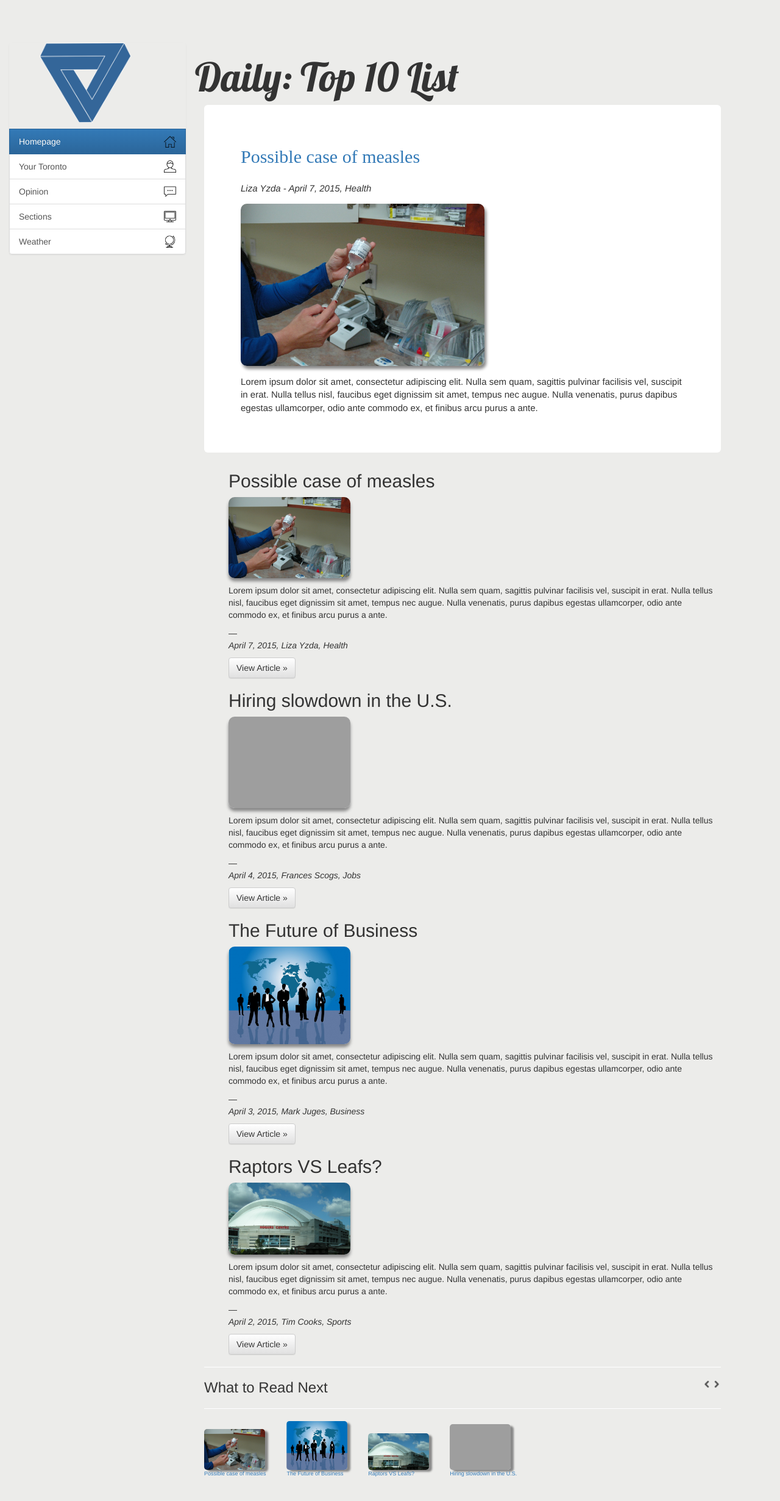
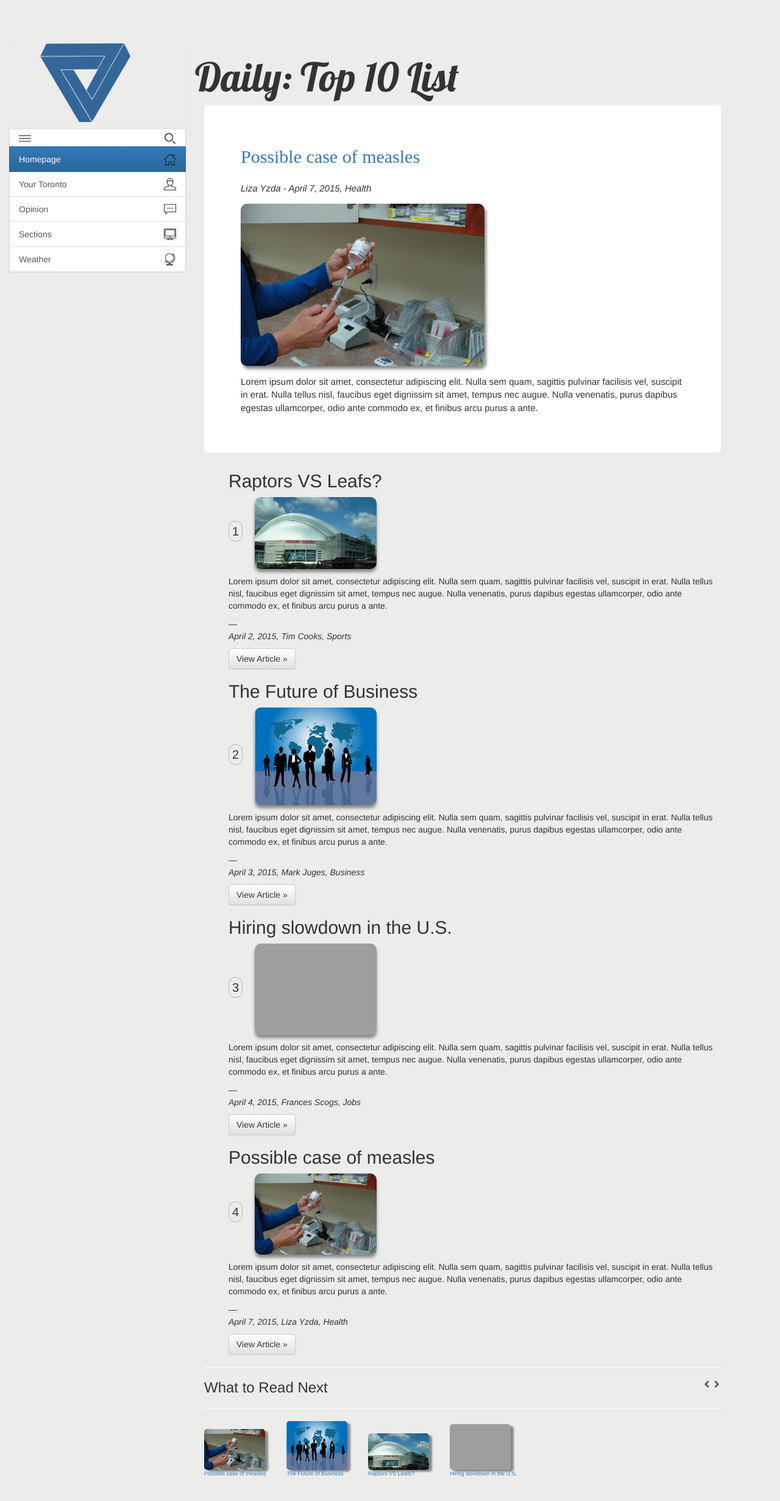
Before and after one commit to azmatzuberi/gale-interview-assignment, a Django app: page /daily/ in a window 1280 px wide. Shown: the top 2461 px of the page at 61% size. Run offline with Django 3.2, Linux system fonts and the light colour scheme; data comes from the database, SQL or seed files in the repository; some libraries are stand-ins or nearby versions; grey boxes are pictures that could not be loaded.

Commit message:
Second commit

```diff
--- a/mysite/daily/models.py
+++ b/mysite/daily/models.py
@@ -1,7 +1,6 @@
+# Imports
 from django.db import models
-
 import datetime
-
 from django.db import models
 from django.utils import timezone
 
@@ -9,6 +8,7 @@ import os
 
 # Create your models here.
 class Article(models.Model):
+	# Article properties
 	title = models.CharField(max_length=100, unique=True)
 	author = models.CharField(max_length=100, unique=True)
 	publ_date = models.DateField('date published')
@@ -16,8 +16,10 @@ class Article(models.Model):
 	text = models.TextField()
 	image = models.ImageField(upload_to='articles', blank=True, null=True)
 
+	#String method returning object
 	def __str__(self):
 		return self.title
 
+	#This is in reference to the admin section of django
 	def was_published_recently(self):
 		return self.pub_date >= timezone.now() - datetime.timedelta(days=1)
--- a/mysite/daily/static/daily/style.css
+++ b/mysite/daily/static/daily/style.css
@@ -2,19 +2,24 @@
 @import url(http://fonts.googleapis.com/css?family=Lobster);
 
 /*Custom Stylesheet*/
+
+/*Background Color*/
 body {
 	background-color: #ECECEA !important;
 }
 
+/*Title Heading of Website*/
 html body div.container h1 {
 	font-size: 65px;
 	font-family: 'Lobster', cursive !important;
 }
 
+/*Preview Section Heading*/
 div.jumbotron h1 a {
 	font-family: 'Lora', serif;
 }
 
+/*Preview Section Background Color and Image*/
 .jumbotron {
 	background-color: white !important;
 }
@@ -30,6 +35,9 @@ div.jumbotron h1 a {
 	font-size: 15px !important;
 }
 
+/*Navigation*/
+
+/*Logo*/
 #logo {
 	width: 200px;
 	padding-left: 50px;
@@ -41,18 +49,53 @@ div.jumbotron h1 a {
 	float: right;
 }
 
+#hamburger-id {
+	height: 30px;
+}
+
+#hamburger {
+	float: left;
+}
+
+#search {
+	float: right;
+	margin-top: -5px;
+}
+
 div.col-xs-12.col-sm-9 div.jumbotron h1 {
 	font-size: 30px;
+}
+
+ol {
+	counter-reset: my-badass-counter;
 }
 
 ol.hp-articles li {
 	list-style: none;
 }
 
+/*Ordered List Styling*/
+ol.hp-articles li:before {
+	content: counter(my-badass-counter);
+	counter-increment: my-badass-counter;
+	font-size: 20px;
+	border: 1px solid gray;
+	border-style: dotted;
+	padding: 5px;
+	/* Safari 3-4, iOS 1-3.2, Android 1.6- */
+  	-webkit-border-radius: 20px;
+	/* Firefox 1-3.6 */
+	-moz-border-radius: 20px;
+	/* Opera 10.5, IE 9, Safari 5, Chrome, Firefox 4, iOS 4, Android 2.1+ */
+	border-radius: 20px;
+}
+
+/*Ordered List Images*/
 img.hp-images {
 	width: 200px;
 	border-radius: 10px;
 	box-shadow: 0px 5px 5px #888888;
+	margin-left: 20px
 }
 
 .blurb {
@@ -62,6 +105,8 @@ img.hp-images {
 .article_info {
 	font-style: italic;
 }
+
+/*Read Next Section*/
 
 #rd-nxt {
 	display: inline;
@@ -104,12 +149,14 @@ hr {
 	box-shadow: 10px 10px 5px #888888;
 }
 
+/*Paragraph Styling*/
 .detail-p {
 	padding-top: 10px;
 	padding-right: 10px;
 	text-align: justify;
 }
 
+/*Drop Letter*/
 #first-p:first-letter {
 	float: left;
 	color: #003399;
@@ -121,6 +168,7 @@ hr {
 	font-family: 'Lobster', cursive;
 }
 
+/*Nexus Ad Image*/
 #nexus {
 	width: 350px;
 	border: solid 1px gray;
@@ -128,6 +176,7 @@ hr {
 	margin-left: 10px;
 }
 
+/*Responsive Configuration*/
 @media (max-width: 600px) {
 	#logo {
 		margin-left: 70px;
--- a/mysite/daily/templates/daily/index.html
+++ b/mysite/daily/templates/daily/index.html
@@ -1,24 +1,24 @@
 <!DOCTYPE html>
 <html lang="en">
   <head>
+    <!-- Character Set Declaration -->
     <meta charset="utf-8">
     <meta http-equiv="X-UA-Compatible" content="IE=edge">
+    <!-- Responsive Declaration -->
     <meta name="viewport" content="width=device-width, initial-scale=1">
-    <!-- The above 3 meta tags *must* come first in the head; any other head content must come *after* these tags -->
-    <meta name="description" content="">
-    <meta name="author" content="">
-    <link rel="icon" href="../../favicon.ico">
+    <meta name="description" content="Sample Project">
+    <meta name="author" content="Azmat Zuberi">
     <title>Daily Newspaper</title>
+    <!-- Django Static File Load -->
     {% load staticfiles %}
-    <!-- Bootstrap core CSS -->
-    <!-- <link href="../../dist/css/bootstrap.min.css" rel="stylesheet"> -->
-    <!-- Custom styles for this template -->
+    <!-- Bootstrap CSS - CDNs are referenced at the bootom of page -->
+    <!-- Template Stylesheet -->
     <link href="{% static 'daily/offcanvas.css' %}" rel="stylesheet">
+    <!-- My Own  Custom Stylesheet -->
     <link href="{% static 'daily/style.css' %}" rel="stylesheet">
     <!-- Just for debugging purposes. Don't actually copy these 2 lines! -->
     <!--[if lt IE 9]><script src="../../assets/js/ie8-responsive-file-warning.js"></script><![endif]-->
     <!--<script src="../../assets/js/ie-emulation-modes-warning.js"></script>-->
-
     <!-- HTML5 shim and Respond.js for IE8 support of HTML5 elements and media queries -->
     <!--[if lt IE 9]>
       <script src="https://oss.maxcdn.com/html5shiv/3.7.2/html5shiv.min.js"></script>
@@ -26,9 +26,11 @@
     <![endif]-->
   </head>
   <body>
+    <!-- Side Navigation -->
     <div class="col-xs-6 col-sm-3 sidebar-offcanvas" id="sidebar">
       <div class="list-group">
         <img id="logo" src="/media/articles/logo.png">
+        <a href="" id="hamburger-id" class="list-group-item"><img id="hamburger" src="/media/articles/hamburger.png" alt="menu"><img id="search" src="/media/articles/search.png" alt="search"></a>
         <a href="/daily/" class="list-group-item active"><img src="/media/articles/home.png" alt="home">Homepage</a>
         <a href="#" class="list-group-item"><img src="/media/articles/toronto.png" alt="toronto">Your Toronto</a>
         <a href="#" class="list-group-item"><img src="/media/articles/opinion.png" alt="opinion">Opinion</a>
@@ -36,11 +38,13 @@
         <a href="#" class="list-group-item"><img src="/media/articles/weather.png" alt="weather">Weather</a>
       </div>
     </div><!--/.sidebar-offcanvas-->
+    <!-- Main Container -->
     <div class="container">
     <h1>Daily: Top 10 List</h1>
       <div class="row row-offcanvas row-offcanvas-right">
         <div class="col-xs-12 col-sm-9">
           <p class="pull-right visible-xs"></p>
+          <!-- Preview Section - Article at random -->
           <div class="jumbotron">
             {% for article in preview_article %}
               <h1><a href="{% url 'detail' article_id=article.pk %}">{{ article.title }}</a></h1>
@@ -49,6 +53,7 @@
               <p>Lorem ipsum dolor sit amet, consectetur adipiscing elit. Nulla sem quam, sagittis pulvinar facilisis vel, suscipit in erat. Nulla tellus nisl, faucibus eget dignissim sit amet, tempus nec augue. Nulla venenatis, purus dapibus egestas ullamcorper, odio ante commodo ex, et finibus arcu purus a ante.</p>
             {% endfor %}
           </div>
+          <!-- Order List of Article -->
           <ol class="hp-articles">
             {% for my_article in my_article_list %}
               <h2>{{ my_article.title }}</h2>
@@ -57,10 +62,12 @@
             {% endfor %}
           </ol>
           <hr>
+          <!-- What to Read Next Section -->
           <h3  id="rd-nxt">What to Read Next</h3>
           <img id="right" class="arrows" src="/media/articles/right.png" alt="right">
           <img id="left" class="arrows" src="/media/articles/left.png" alt="left">
           <hr>
+          <!-- List of Random Articles -->
           <ul class="read-next">
           {% for article in read_next_articles %}
             <li class="read-next-block"><a href="{% url 'detail' article_id=article.pk %}">
@@ -69,7 +76,6 @@
             </li>
           {% endfor %}
           </ul>
-
           <footer>
             <p>&copy; Daily Newspaper - By Azmat</p>
           </footer>
@@ -80,18 +86,12 @@
     ================================================== -->
     <!-- Placed at the end of the document so the pages load faster -->
     <script src="https://ajax.googleapis.com/ajax/libs/jquery/1.11.2/jquery.min.js"></script>
-    <!--<script src="../../dist/js/bootstrap.min.js"></script>-->
-
     <!-- IE10 viewport hack for Surface/desktop Windows 8 bug -->
-    <!--<script src="../../assets/js/ie10-viewport-bug-workaround.js"></script>
-
     <script src="offcanvas.js"></script>-->
     <!-- Latest compiled and minified CSS -->
     <link rel="stylesheet" href="https://maxcdn.bootstrapcdn.com/bootstrap/3.3.4/css/bootstrap.min.css">
-
     <!-- Optional theme -->
     <link rel="stylesheet" href="https://maxcdn.bootstrapcdn.com/bootstrap/3.3.4/css/bootstrap-theme.min.css">
-
     <!-- Latest compiled and minified JavaScript -->
     <script src="https://maxcdn.bootstrapcdn.com/bootstrap/3.3.4/js/bootstrap.min.js"></script>
   </body>
--- a/mysite/daily/urls.py
+++ b/mysite/daily/urls.py
@@ -8,4 +8,3 @@ urlpatterns = patterns('',
     # /dilay/3/
     url(r'^(?P<article_id>\d+)/$', views.detail, name='detail'),
     )
-# urlpatterns += staticfiles_urlpatterns()
--- a/mysite/daily/views.py
+++ b/mysite/daily/views.py
@@ -1,11 +1,15 @@
+# Imports
+# Below line calls in random
 from random import shuffle
+# Helps render response
 from django.shortcuts import render
+# Helps render html
 from django.template import loader
 from django.http import HttpResponse
 from daily.models import Article
-
 from django.shortcuts import render, get_object_or_404
 
+# Definition declaration
 def detail(request, article_id):
   my_article = get_object_or_404(Article, pk=article_id)
   pic = get_object_or_404(Article, pk=article_id)
@@ -25,11 +29,12 @@ def detail(request, article_id):
   	'read_next_articles': read_next_articles,
   }
 
+  # Renders response and page
   return render(request, 'daily/detail.html', azmat)
 
-
+# Definition declaration
 def index(request):
-    latest_article_list = Article.objects.order_by('-publ_date')[:4]
+    latest_article_list = Article.objects.order_by('publ_date')[:4]
 
     # Get a list of every article
     all_articles = list(Article.objects.all())
@@ -49,4 +54,5 @@ def index(request):
       'preview_article': preview_article
     }
 
+    # Renders response and page
     return render(request, 'daily/index.html', cxt)
--- a/mysite/db dump/dj.sql
+++ b/mysite/db dump/dj.sql
@@ -3,7 +3,7 @@
 -- http://www.phpmyadmin.net
 --
 -- Host: localhost
--- Generation Time: Apr 08, 2015 at 12:47 PM
+-- Generation Time: Apr 09, 2015 at 01:22 PM
 -- Server version: 5.5.41-0ubuntu0.14.04.1
 -- PHP Version: 5.5.9-1ubuntu4.7
 
```
Also changed, not shown: mysite/daily/templates/daily/detail.html (+14 -14 lines), mysite/media/articles/hamburger.png (added), mysite/media/articles/search.png (added), 2 other files.
